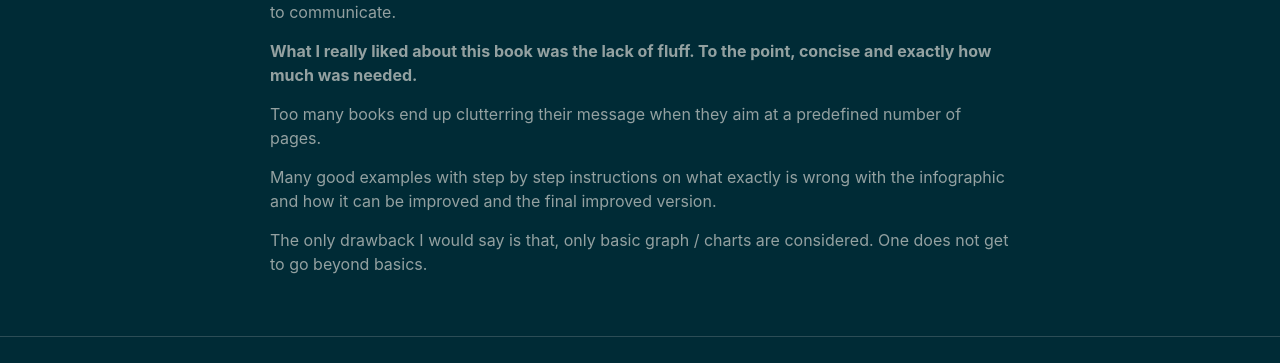
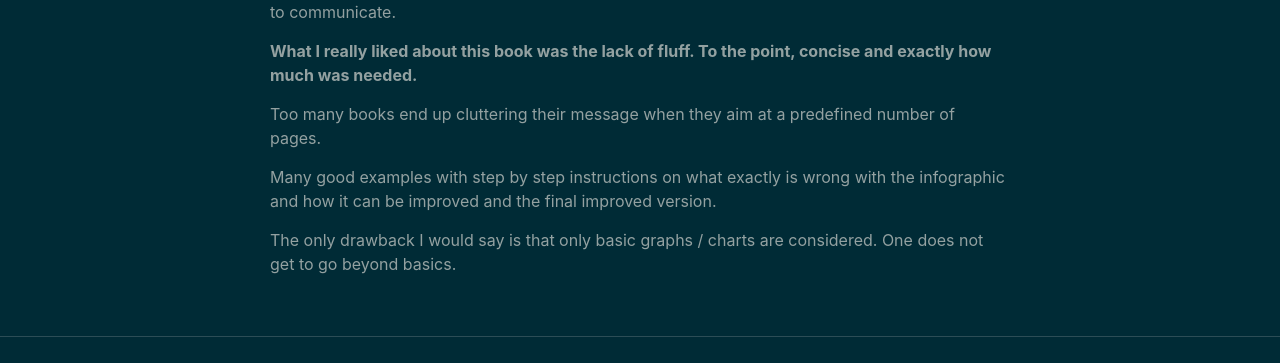
Before and after one commit to vidyabhandary/blog, a Jekyll site: the page built from _posts/2020-08-12-StoryTelling-with-data.md, in a window 1280 px wide. Shown: the part 353-716 px from the top of the page. Built offline with Jekyll 4.4.1, drawn with Linux system fonts in a browser that asks for light colours; our own code applies the rules of GitHub Pages for plain Markdown files.

Commit message:
Spelling and Grammar Mistakes

```diff
--- a/_posts/2020-08-12-StoryTelling-with-data.md
+++ b/_posts/2020-08-12-StoryTelling-with-data.md
@@ -12,8 +12,8 @@
 
 **What I really liked about this book was the lack of fluff. To the point, concise and exactly how much was needed.**
 
-Too many books end up clutterring their message when they aim at a predefined number of pages.
+Too many books end up cluttering their message when they aim at a predefined number of pages.
 
 Many good examples with step by step instructions on what exactly is wrong with the infographic and how it can be improved and the final improved version.
 
-The only drawback I would say is that, only basic graph / charts are considered. One does not get to go beyond basics.
+The only drawback I would say is that only basic graphs / charts are considered. One does not get to go beyond basics.
```
